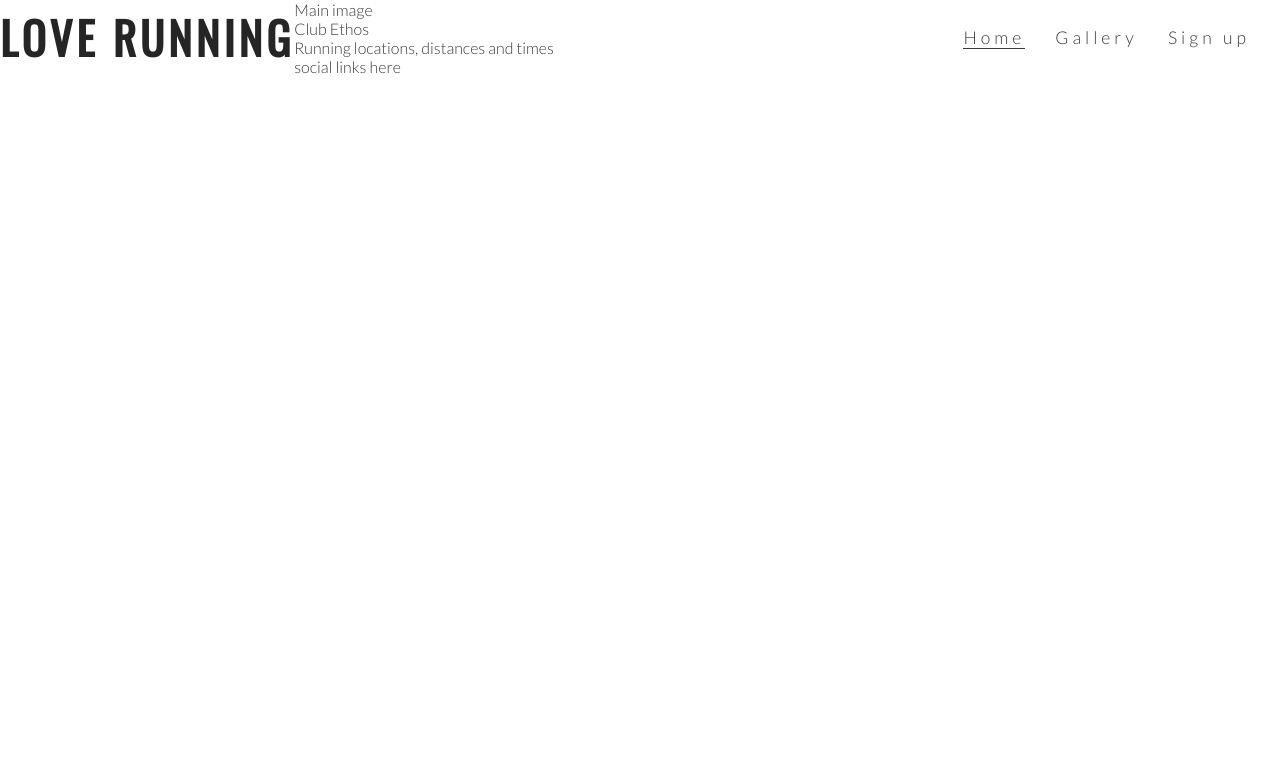
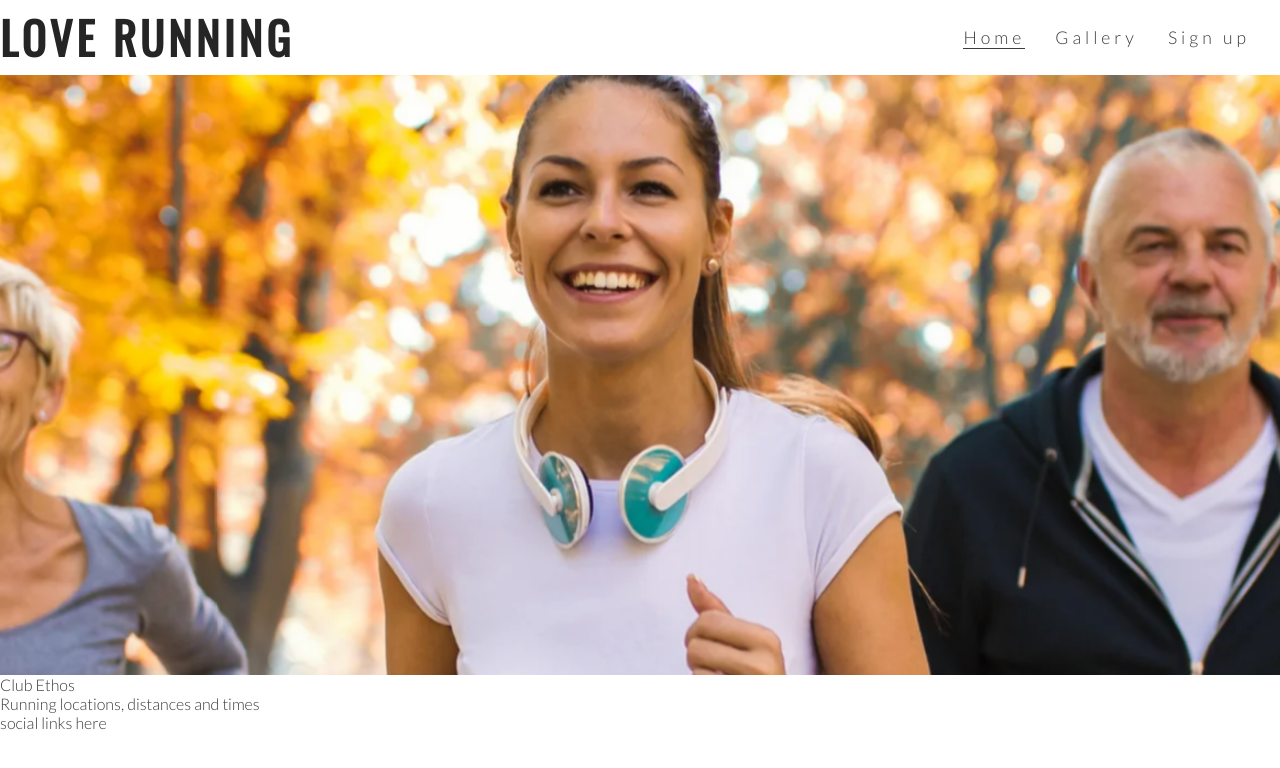
Before and after one commit to Vaidots/love-running, a plain HTML site: page index.html in a window 1280 px wide. Drawn offline with nearby package versions, Linux system fonts and the light colour scheme.

Commit message:
Add hero image and animation for zoom

```diff
--- a/assets/css/style.css
+++ b/assets/css/style.css
@@ -51,3 +51,33 @@ h1, h2 {
 .active {
     border-bottom: 1px solid #3a3a3a;
 }
+
+/* hero image*/
+
+#hero-outer {
+    height: 600px;
+    width: 100%;
+    overflow: hidden;
+}
+
+#hero-image {
+    height: 600px;
+    width: 100%;
+    background: url('../images/hero-image.webp') no-repeat center center;
+
+    /* animates zoom effect on loading page */
+    animation-name: hero-zoom;
+    animation-duration: 5s;
+    animation-fill-mode: forwards;
+}
+
+/* creates the level of zoom for hero image*/
+
+@keyframes hero-zoom {
+    from{
+        transform: scale(1);
+    }
+    to{
+        transform: scale(1.1)
+    }
+}
--- a/index.html
+++ b/index.html
@@ -33,8 +33,8 @@
             </ul>
         </nav>
     </header>
-    <section>
-        Main image
+    <section id="hero-outer">
+        <div id="hero-image"></div>
     </section>
     <section>
         Club Ethos
```
Also changed, not shown: assets/images/hero-image.webp (added).
